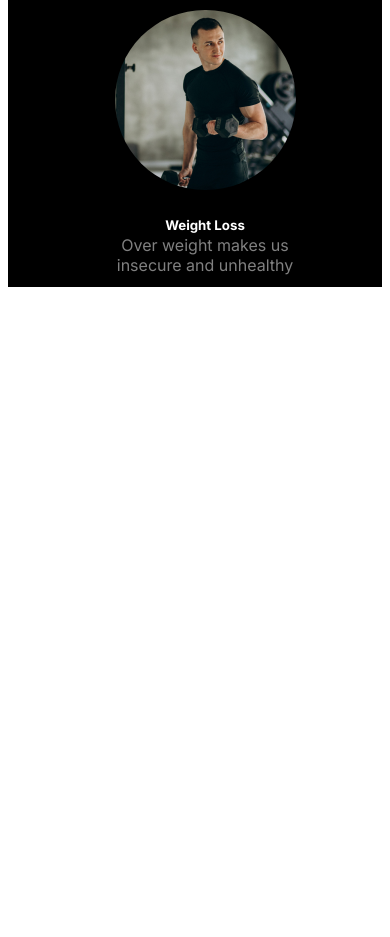
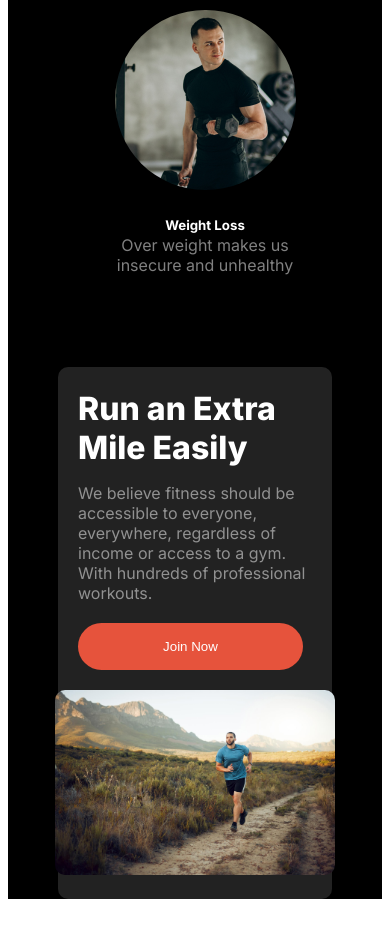
Before and after one commit to NishatRealm/fitness-chart, a plain HTML site: page index.html in a window 390 px wide. Shown: the part 2222-3159 px from the top of the page. Before the commit the page ends 2517 px from the top, so only its background shows below. Drawn offline with Linux system fonts and the light colour scheme; a web font is replaced by a local one.

Commit message:
added run extra mile part and its responsiveness

```diff
--- a/index.html
+++ b/index.html
@@ -99,6 +99,16 @@
         </div>
         </div>
     </div>
+    <div class="run-banner display-flex">
+        <div class="run-content">
+            <h1 class="text-primary run-title">Run an Extra <br> Mile Easily</h1>
+            <p class="text-secondary">We believe fitness should be accessible to everyone, everywhere, regardless of income or access to a gym. With hundreds of professional workouts.</p>
+            <button class="btn btn-primary run-btn">Join Now</button>
+        </div>
+        <div class="run-img">
+            <img src="images/run.jpg" alt="Man running">
+        </div>
+    </div>
         </section>
     </main>
     <footer>
--- a/styles/responsive.css
+++ b/styles/responsive.css
@@ -102,5 +102,24 @@
         font-size: 2rem;
         gap: 20px;
     }
+    /* run extra mile part responsiveness */
+    .run-banner{
+        flex-direction: column;
+        align-items: center;
+        padding: 20px;
+        text-align: left;
+    }
+    .run-content,
+    .run-img img
+    {
+        width: 280px;
+    }
+    .run-title{
+        font-size: 2rem;
+    }
+    .run-btn{
+        margin-bottom: 20px;
+    }
+
 
 }
--- a/styles/style.css
+++ b/styles/style.css
@@ -173,3 +173,36 @@ h1 {
 .habit-title{
   margin-bottom:0;
 }
+/* run extra mile related styles */
+.run-banner{
+
+  justify-content: space-between;
+  align-items: center;
+  background-color: rgba(34, 34, 34, 1);
+
+  margin: 50px 50px;
+  padding: 40px;
+  border-radius: 10px;
+  margin-top: 80px;
+}
+.run-content{
+  width: 500px;
+  max-width: 100%;
+  text-align: left;
+
+}
+.run-title{
+  margin-bottom: 0;
+  margin-top: 2px;
+}
+
+.run-img img{
+  width: 380px;
+  border-radius: 10px;
+
+}
+.run-btn{
+  padding: 16px 40px;
+  width: 225px;
+  border: none;
+}
```
